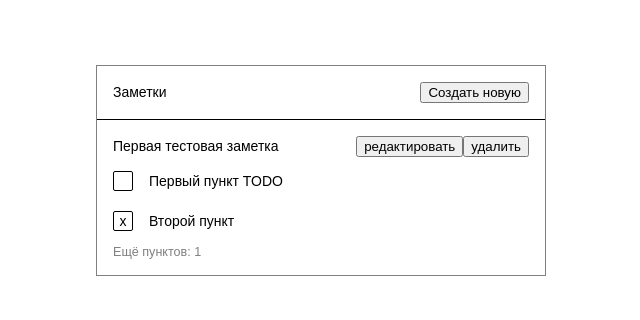
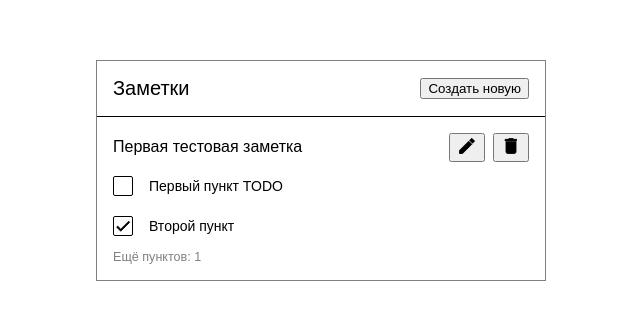
Before and after one commit to 0x009922/vue-elixir-easy-notes, a Vue app: page / in a window 1280 px wide. Shown: the part 230-550 px from the top of the page, without its empty margins (319-959 px from the left). Built offline with nearby package versions, Linux system fonts and the light colour scheme.

Commit message:
Добавил иконки

```diff
--- a/package.json
+++ b/package.json
@@ -8,8 +8,10 @@
     "lint": "vue-cli-service lint"
   },
   "dependencies": {
+    "@mdi/js": "^5.1.45",
     "lodash": "^4.17.15",
     "vue": "^2.6.11",
+    "vue-functional-data-merge": "^3.1.0",
     "vue-router": "^3.1.6",
     "vuex": "^3.1.3"
   },
--- a/src/components/AppButton.vue
+++ b/src/components/AppButton.vue
@@ -3,12 +3,9 @@
     :disabled="loading || disabled"
     v-on="$listeners"
   >
-    <template v-if="loading">
-      loading...
-    </template>
-    <template v-else>
+    <app-loading :value="loading">
       <slot />
-    </template>
+    </app-loading>
   </button>
 </template>
 
@@ -24,6 +21,10 @@ export default {
       type: Boolean,
       default: false,
     },
+    icon: {
+      type: Boolean,
+      default: false,
+    },
   },
 };
 </script>
--- a/src/components/AppCheckbox.vue
+++ b/src/components/AppCheckbox.vue
@@ -6,11 +6,15 @@
     }"
     @click="$emit('input', !value)"
   >
-    {{ value ? 'x' : '' }}
+    <app-icon v-if="value">
+      {{ mdiCheck }}
+    </app-icon>
   </div>
 </template>
 
 <script>
+import { mdiCheck } from '@mdi/js';
+
 export default {
   name: 'AppCheckbox',
   props: {
@@ -23,6 +27,9 @@ export default {
       default: false,
     },
   },
+  data: () => ({
+    mdiCheck,
+  }),
 };
 </script>
 
--- /dev/null
+++ b/src/components/AppIcon.vue
@@ -0,0 +1,47 @@
+<script>
+import { mergeData } from 'vue-functional-data-merge';
+
+export default {
+  name: 'AppIcon',
+  functional: true,
+  props: {
+    size: {
+      type: [Number, String],
+      default: 20,
+    },
+    color: {
+      type: String,
+      default: 'primary',
+    },
+  },
+  render(h, context) {
+    const [{ text: svgPath }] = context.children;
+
+    return h('svg', mergeData(context.data, {
+      staticClass: 'app-icon',
+      class: `app-icon--${context.props.color}`,
+      attrs: {
+        xmlns: 'http://www.w3.org/2000/svg',
+        viewBox: '0 0 24 24',
+        width: context.props.size,
+        height: context.props.size,
+      },
+    }), [
+      h('path', {
+        attrs: { d: svgPath },
+      }),
+    ]);
+  },
+};
+</script>
+
+<style lang="sass" scoped>
+@mixin icon-theme($color)
+  path
+    fill: $color
+    stroke: $color
+
+svg.app-icon
+  &--primary
+    @include icon-theme(black)
+</style>
--- a/src/components/AppLoading.vue
+++ b/src/components/AppLoading.vue
@@ -1,4 +1,6 @@
 <script>
+import { mdiLoading } from '@mdi/js';
+
 export default {
   name: 'AppLoading',
   functional: true,
@@ -11,9 +13,24 @@ export default {
   render(h, context) {
     const { value } = context.props;
     return value
-      ? h('span', 'loading...')
+      ? h('app-icon', {
+        class: 'app-loading',
+      }, [mdiLoading])
       : context.children[0];
-    // return value ? 'loading...' : context.children[0];
   },
 };
 </script>
+
+<style lang="sass">
+@keyframes appLoadingRotation
+  0%
+    transform: rotate(0)
+  100%
+    transform: rotate(360deg)
+
+.app-loading
+  animation-name: appLoadingRotation
+  animation-duration: .5s
+  animation-iteration-count: infinite
+  animation-timing-function: ease
+</style>
--- a/src/components/AppNotePreview.vue
+++ b/src/components/AppNotePreview.vue
@@ -74,6 +74,8 @@ export default {
 
 <style lang="sass" scoped>
 .app-note-preview
+  &__title
+    font-size: 16px
   // padding: 8px 16px
   &__todo + *
     margin-top: 8px
--- a/src/main.js
+++ b/src/main.js
@@ -6,12 +6,14 @@ import AppButton from './components/AppButton.vue';
 import AppInput from './components/AppInput.vue';
 import AppCheckbox from './components/AppCheckbox.vue';
 import AppLoading from './components/AppLoading.vue';
+import AppIcon from './components/AppIcon.vue';
 import './assets/styles.sass';
 
 Vue.component('AppButton', AppButton);
 Vue.component('AppInput', AppInput);
 Vue.component('AppCheckbox', AppCheckbox);
 Vue.component('AppLoading', AppLoading);
+Vue.component('AppIcon', AppIcon);
 
 Vue.config.productionTip = false;
 
--- a/src/views/Home.vue
+++ b/src/views/Home.vue
@@ -1,7 +1,7 @@
 <template>
   <div class="home-view">
     <div class="pa-4 d-flex align-center">
-      <div class="flex-grow-1">
+      <div class="flex-grow-1 title">
         Заметки
       </div>
 
@@ -34,14 +34,19 @@
           <template #actions>
             <router-link :to="{ name: 'edit-note', params: { id: note.id } }">
               <app-button>
-                редактировать
+                <app-icon>
+                  {{ mdiPencil }}
+                </app-icon>
               </app-button>
             </router-link>
 
             <app-button
+              class="ml-2"
               @click="removeId = note.id"
             >
-              удалить
+              <app-icon>
+                {{ mdiDelete }}
+              </app-icon>
             </app-button>
           </template>
         </app-note-preview>
@@ -70,6 +75,7 @@
 
 <script>
 import { mapState } from 'vuex';
+import { mdiDelete, mdiPencil } from '@mdi/js';
 import AppNotePreview from '@/components/AppNotePreview.vue';
 import AppDialog from '@/components/AppDialog.vue';
 import db from '../db-emulator';
@@ -85,6 +91,9 @@ export default {
 
     removeId: null,
     isRemoving: false,
+
+    mdiDelete,
+    mdiPencil,
   }),
   computed: {
     ...mapState([
--- a/src/views/NoteEditor.vue
+++ b/src/views/NoteEditor.vue
@@ -1,7 +1,15 @@
 <template>
   <div class="note-editor">
     <div class="pa-4 d-flex align-center">
-      <div class="flex-grow-1 title">
+      <router-link :to="{ name: 'home' }">
+        <app-button>
+          <app-icon>
+            {{ mdiArrowLeft }}
+          </app-icon>
+        </app-button>
+      </router-link>
+
+      <div class="flex-grow-1 title ml-2">
         Редактирование заметки
       </div>
 
@@ -9,20 +17,18 @@
         :disabled="!isUndoAvailable"
         @click="undo()"
       >
-        undo
+        <app-icon>
+          {{ mdiUndo }}
+        </app-icon>
       </app-button>
       <app-button
         :disabled="!isRedoAvailable"
         @click="redo()"
       >
-        redo
+        <app-icon>
+          {{ mdiRedo }}
+        </app-icon>
       </app-button>
-
-      <router-link :to="{ name: 'home' }">
-        <app-button>
-          вернуться к списку
-        </app-button>
-      </router-link>
     </div>
 
     <hr>
@@ -58,7 +64,9 @@
         <app-button
           @click="note.todos.splice(i, 1), pushSnapshot()"
         >
-          Удалить
+          <app-icon>
+            {{ mdiDelete }}
+          </app-icon>
         </app-button>
       </div>
     </div>
@@ -111,7 +119,9 @@
         <app-button
           @click="confirmRemove = false"
         >
-          крестик
+          <app-icon>
+            {{ mdiClose }}
+          </app-icon>
         </app-button>
       </div>
 
@@ -149,7 +159,9 @@
         <app-button
           @click="confirmCancel = false"
         >
-          крестик
+          <app-icon>
+            {{ mdiClose }}
+          </app-icon>
         </app-button>
       </div>
 
@@ -177,6 +189,13 @@
 
 <script>
 import { mapGetters } from 'vuex';
+import {
+  mdiDelete,
+  mdiRedo,
+  mdiUndo,
+  mdiArrowLeft,
+  mdiClose,
+} from '@mdi/js';
 import AppTodoInput from '@/components/AppTodoInput.vue';
 import AppDialog from '@/components/AppDialog.vue';
 import db from '../db-emulator';
@@ -200,6 +219,12 @@ export default {
 
     isSaving: false,
     isRemoving: false,
+
+    mdiDelete,
+    mdiRedo,
+    mdiUndo,
+    mdiArrowLeft,
+    mdiClose,
   }),
   computed: {
     ...mapGetters([
```
Also changed, not shown: 2 other files (tests, documents, lock files or other folders).
